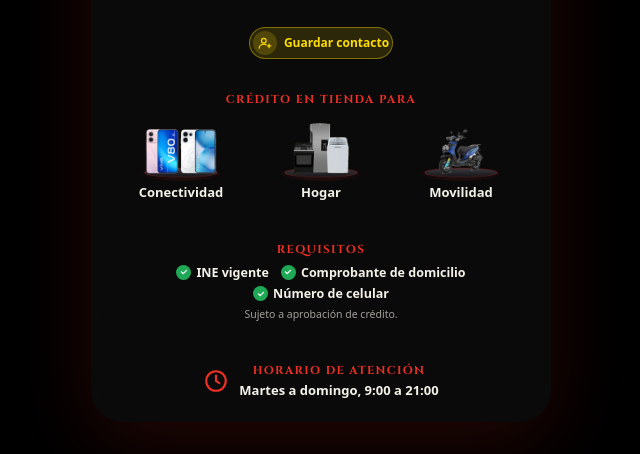
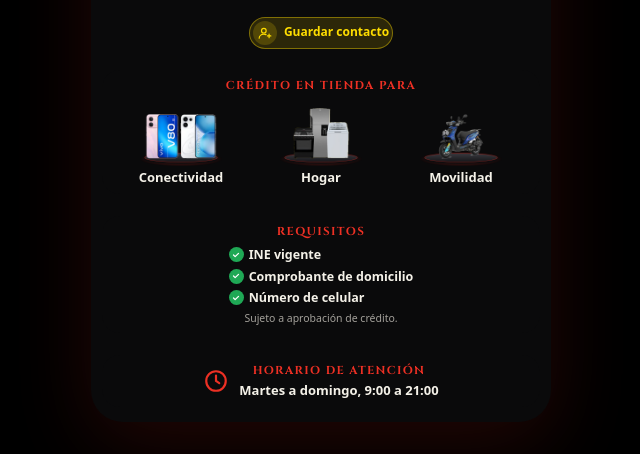
Before and after one commit to ninno103515-oss/tarjetas-digitales, a website: page docs/adrian-olguin-2/index.html in a window 1280 px wide. Shown: the part 410-864 px from the top of the page, without its empty margins (319-959 px from the left). Drawn offline with Linux system fonts and the light colour scheme.

Commit message:
Versión 2: requisitos en escalera
Co-Authored-By: Claude Opus 5.5 <noreply@anthropic.com>

```diff
--- a/docs/estilos-compacta.css
+++ b/docs/estilos-compacta.css
@@ -31,7 +31,7 @@
 .foto-producto { flex: none; width: 100%; height: 66px; object-fit: contain; object-position: center; }
 .productos strong { font-size: 13px; }
 .productos small { display: none; }
-.requisitos { display: flex; flex-wrap: wrap; justify-content: center; gap: 4px 12px; }
+.requisitos { display: grid; justify-content: center; gap: 4px; text-align: left; }
 .requisitos li { font-size: 12.5px; padding-left: 20px; }
 .requisitos li::before { width: 15px; height: 15px; background-size: 10px; }
 .nota { margin-top: 4px; font-size: 10.5px; }
--- a/plantilla/estilos-compacta.css
+++ b/plantilla/estilos-compacta.css
@@ -31,7 +31,7 @@
 .foto-producto { flex: none; width: 100%; height: 66px; object-fit: contain; object-position: center; }
 .productos strong { font-size: 13px; }
 .productos small { display: none; }
-.requisitos { display: flex; flex-wrap: wrap; justify-content: center; gap: 4px 12px; }
+.requisitos { display: grid; justify-content: center; gap: 4px; text-align: left; }
 .requisitos li { font-size: 12.5px; padding-left: 20px; }
 .requisitos li::before { width: 15px; height: 15px; background-size: 10px; }
 .nota { margin-top: 4px; font-size: 10.5px; }
```
